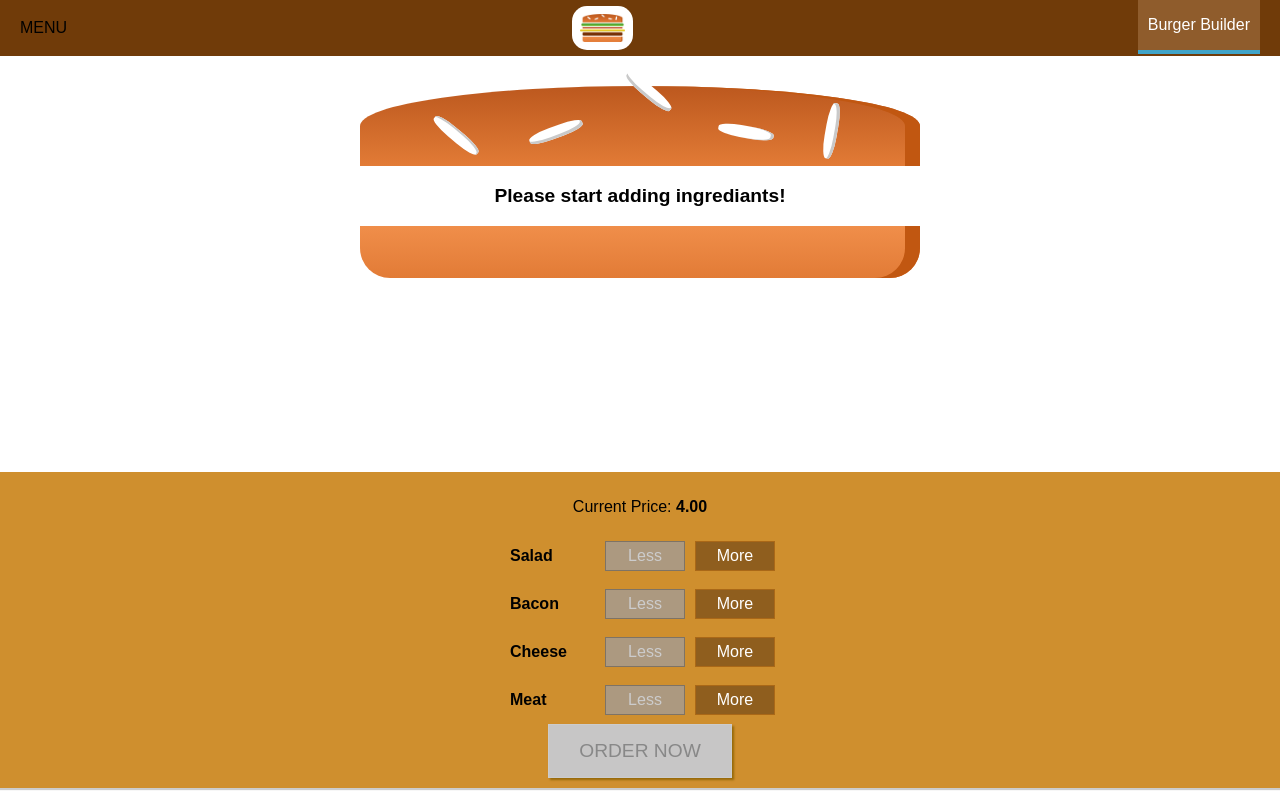
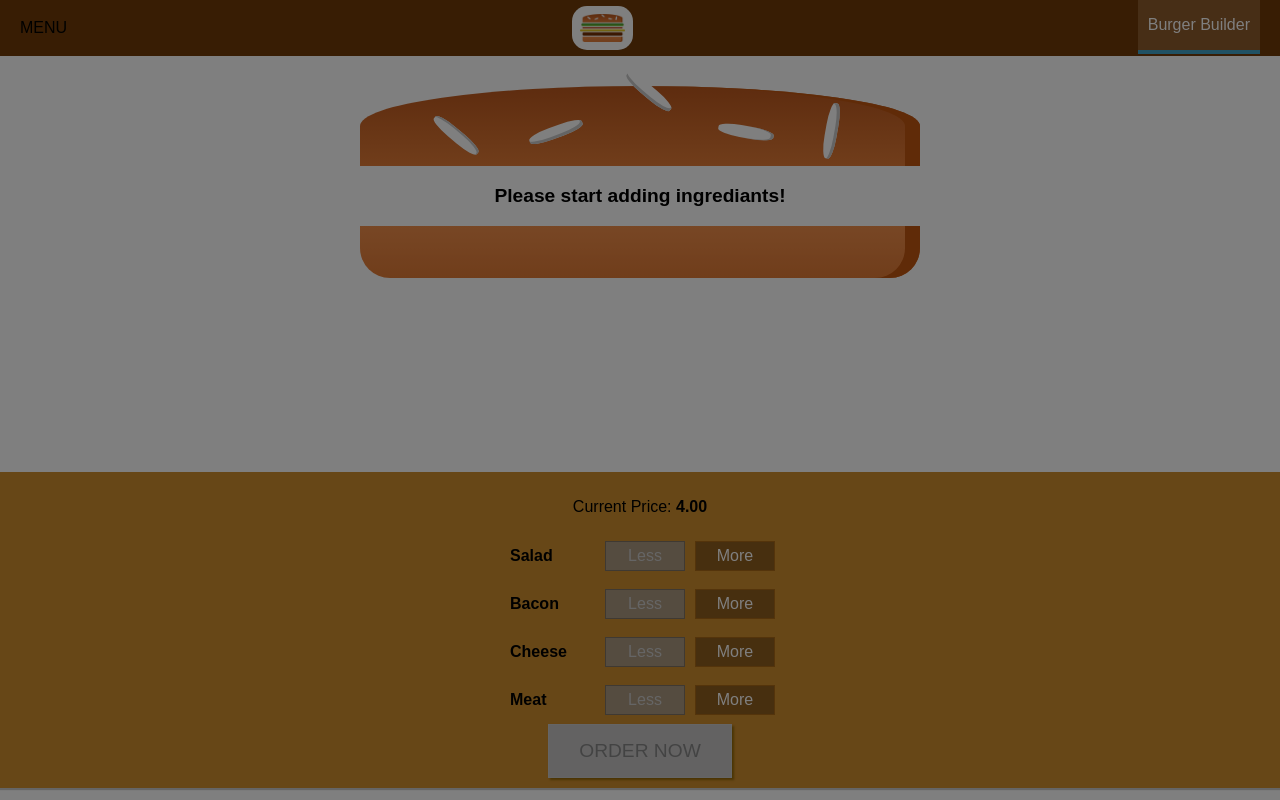
Before and after one commit to rayzvan/React-BurgerBuilder, a React app: page / in a window 1280 px wide. Built offline with nearby package versions, Linux system fonts and the light colour scheme.

Commit message:
#4 - Reusing backdrop for SideDrawer and closing SideDrawer when backdrop is clicked

```diff
--- a/src/components/Layout/Layout.js
+++ b/src/components/Layout/Layout.js
@@ -1,16 +1,29 @@
-import React, { Fragment } from 'react';
+import React, { Component, Fragment } from 'react';
 import classes from './Layout.css';
 import Toolbar from '../Navigation/Toolbar/Toolbar'
 import SideDrawer from '../Navigation/SideDrawer/SideDrawer'
 
-const layout = (props) => (
+class Layout extends Component {
+    state = {
+        showSideDrawer: true
+    }
+    sideDraweClosedHandler = () => {
+        this.setState({ showSideDrawer: false })
+    }
+
+    render() {
+        return (
             <Fragment>
                 <Toolbar />
-        <SideDrawer/>
+                <SideDrawer
+                    open={this.state.showSideDrawer}
+                    closed={this.sideDraweClosedHandler} />
                 <main className={classes.Content}>
-            {props.children}
+                    {this.props.children}
                 </main>
             </Fragment>
         );
+    };
+};
 
-export default layout;
+export default Layout;
--- a/src/components/Navigation/SideDrawer/SideDrawer.js
+++ b/src/components/Navigation/SideDrawer/SideDrawer.js
@@ -1,12 +1,19 @@
-import React from 'react'
+import React, { Fragment } from 'react'
 import Logo from '../../Logo/Logo'
 import NavigationItems from '../NavigationItems/NavigationItems'
 import classes from './SideDrawer.css'
+import Backdrop from '../../UI/Backdrop/Backdrop'
 
 const sideDrawer = (props) => {
 
+    let attachedClasses = [classes.SideDrawer, classes.Close];
+    if(props.open){
+        attachedClasses = [classes.SideDrawer, classes.Open];
+    }
     return (
-        <div className={classes.SideDrawer}>
+        <Fragment>
+            <Backdrop show={props.open} clicked={props.closed}/>
+            <div className={attachedClasses.join(' ')}>
                 {/*This is an approach. Another very good aproach is to use a property here and in the Toolbar and set with inline -style the percentage  */}
                 <div className={classes.Logo}> {/* We have the .Logo class defined in 3 different .css files, but due to css MODULES, this is actually converted to three different css classes so that they do not interfere  */}
                     <Logo />
@@ -16,6 +23,7 @@
                     <NavigationItems />
                 </nav>
             </div>
+        </Fragment>
     );
 };
 
```
Lines whose indentation alone changed are shown as unchanged.
